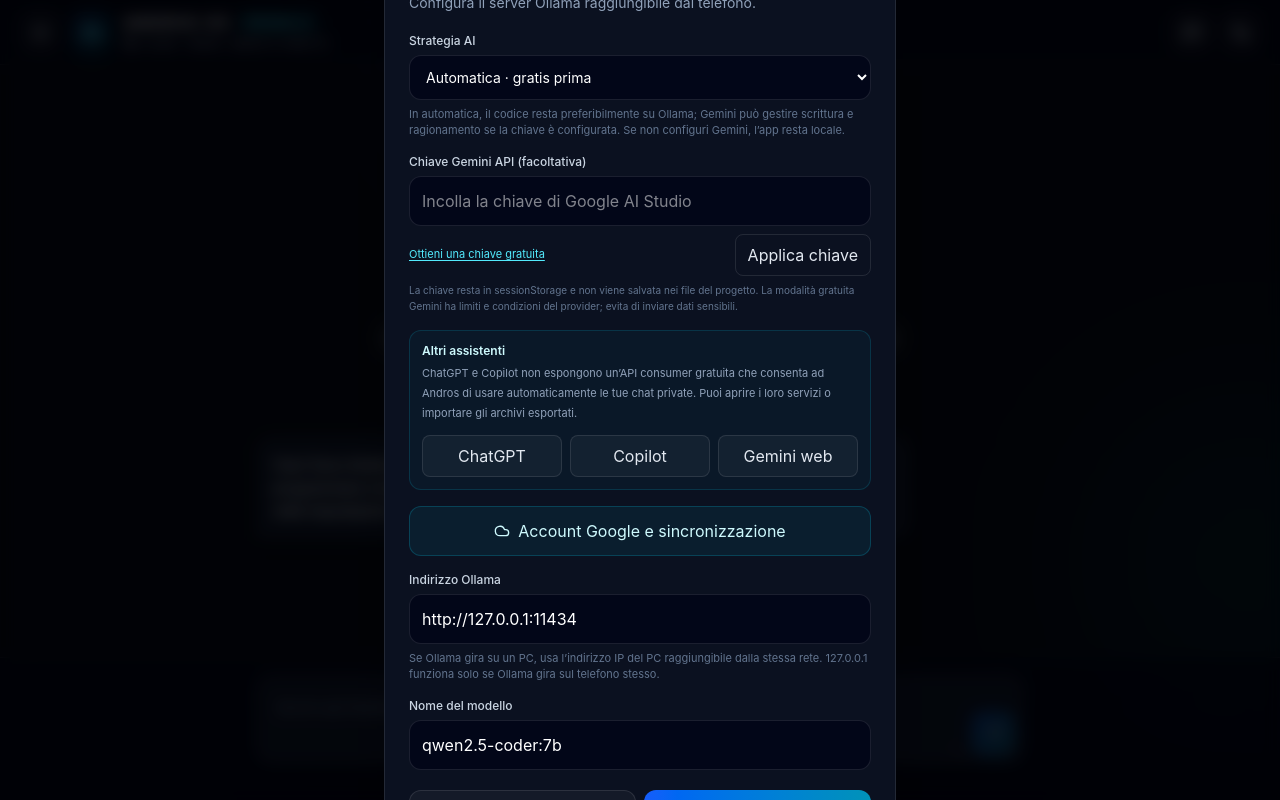
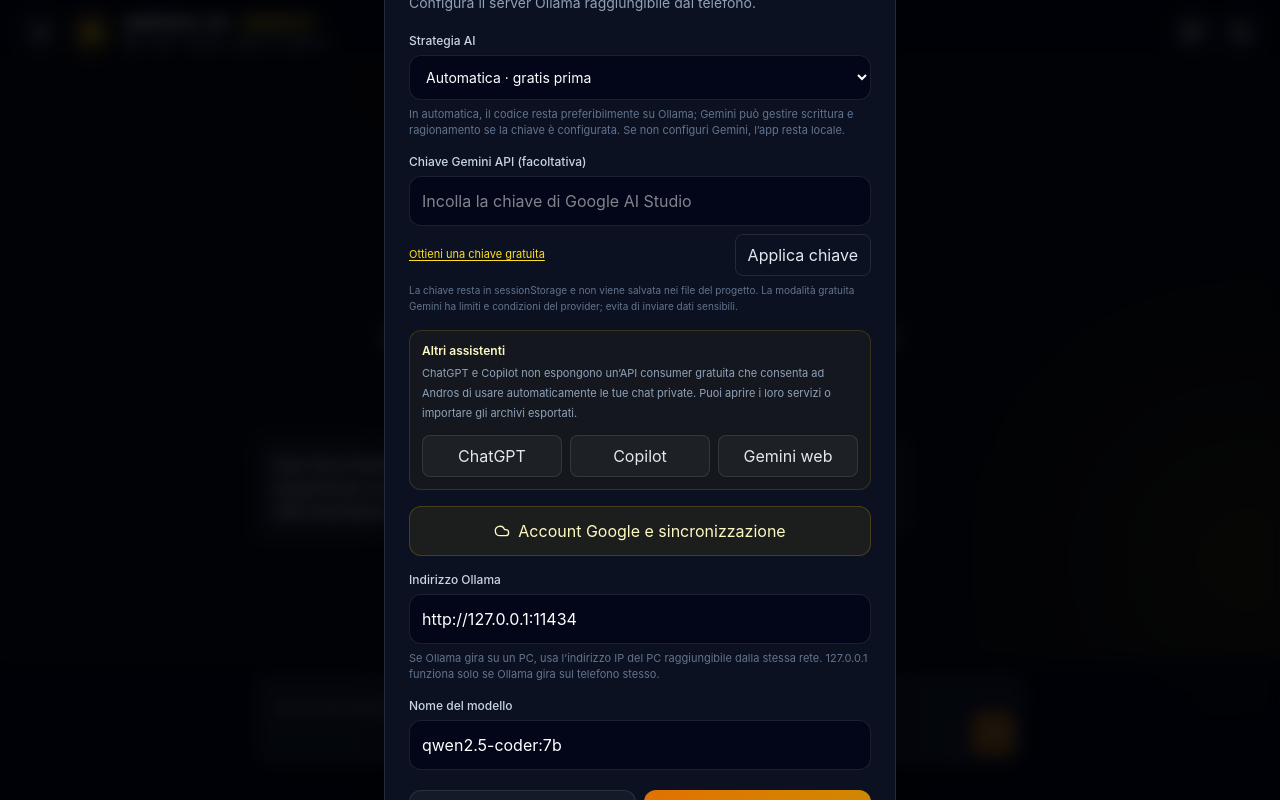
Before and after one commit to pippo2801/andros-app, a React (Vite) app: page / in a window 1280 px wide. Both pictures are taken after a click on the button 1240 px from the left and 32 px from the top of the page. Built offline with nearby package versions, Linux system fonts and the light colour scheme.

Commit message:
style: apply warm gold and yellow interface palette

```diff
--- a/src/pages/Index.tsx
+++ b/src/pages/Index.tsx
@@ -336,8 +336,8 @@
   return (
     <main className="relative flex h-screen min-h-[100dvh] flex-col overflow-hidden bg-[#050914] text-slate-100">
       <div className="pointer-events-none absolute inset-0 overflow-hidden">
-        <div className="absolute -top-36 left-1/3 h-72 w-72 rounded-full bg-blue-600/10 blur-[100px]" />
-        <div className="absolute bottom-20 -right-32 h-80 w-80 rounded-full bg-cyan-500/10 blur-[110px]" />
+        <div className="absolute -top-36 left-1/3 h-72 w-72 rounded-full bg-amber-600/10 blur-[100px]" />
+        <div className="absolute bottom-20 -right-32 h-80 w-80 rounded-full bg-yellow-500/10 blur-[110px]" />
       </div>
 
       <header className="relative z-10 flex shrink-0 items-center justify-between border-b border-white/[0.08] bg-slate-950/75 px-3 py-3 backdrop-blur-xl sm:px-5">
@@ -350,13 +350,13 @@
           >
             <Menu size={19} />
           </button>
-          <div className="flex h-10 w-10 shrink-0 items-center justify-center rounded-xl border border-cyan-400/25 bg-gradient-to-br from-blue-500/20 to-cyan-400/10 text-cyan-300 shadow-lg shadow-cyan-950/30">
+          <div className="flex h-10 w-10 shrink-0 items-center justify-center rounded-xl border border-yellow-400/25 bg-gradient-to-br from-amber-500/20 to-yellow-400/10 text-yellow-300 shadow-lg shadow-yellow-950/30">
             <Bot size={22} />
           </div>
           <div className="min-w-0">
             <div className="flex items-center gap-2">
               <span className="truncate text-sm font-bold tracking-[0.18em]">ANDROS OS</span>
-              <span className="hidden rounded-md border border-cyan-400/20 bg-cyan-400/10 px-1.5 py-0.5 text-[9px] font-semibold tracking-wider text-cyan-300 sm:inline">PERSONAL AI</span>
+              <span className="hidden rounded-md border border-yellow-400/20 bg-yellow-400/10 px-1.5 py-0.5 text-[9px] font-semibold tracking-wider text-yellow-300 sm:inline">PERSONAL AI</span>
             </div>
             <div className="mt-0.5 flex items-center gap-1.5 text-[11px] text-slate-400">
               {connection === 'online' ? <Wifi size={12} className="text-emerald-400" /> : connection === 'offline' ? <WifiOff size={12} className="text-amber-400" /> : <Cpu size={12} />}
@@ -377,7 +377,7 @@
             type="button"
             aria-label="Impostazioni"
             onClick={openSettings}
-            className="flex h-10 w-10 items-center justify-center rounded-xl border border-white/10 bg-white/[0.04] text-slate-300 transition hover:border-cyan-400/30 hover:bg-cyan-400/10 hover:text-cyan-200"
+            className="flex h-10 w-10 items-center justify-center rounded-xl border border-white/10 bg-white/[0.04] text-slate-300 transition hover:border-yellow-400/30 hover:bg-yellow-400/10 hover:text-yellow-200"
           >
             <Settings2 size={19} />
           </button>
@@ -404,14 +404,14 @@
         <div className="flex-1 overflow-y-auto px-3 py-5 sm:px-6 sm:py-7">
           {messages.length === 1 && messages[0]?.role === 'assistant' && (
             <div className="mx-auto mb-7 mt-2 max-w-2xl text-center sm:mt-8">
-              <div className="mx-auto mb-4 flex h-16 w-16 items-center justify-center rounded-2xl border border-cyan-300/20 bg-gradient-to-br from-blue-500/20 to-cyan-400/10 text-cyan-200 shadow-2xl shadow-cyan-950/30">
+              <div className="mx-auto mb-4 flex h-16 w-16 items-center justify-center rounded-2xl border border-yellow-300/20 bg-gradient-to-br from-amber-500/20 to-yellow-400/10 text-yellow-200 shadow-2xl shadow-yellow-950/30">
                 <Sparkles size={28} />
               </div>
               <h1 className="text-2xl font-semibold tracking-tight text-white sm:text-3xl">Il tuo spazio, la tua intelligenza.</h1>
               <p className="mx-auto mt-2 max-w-md text-sm leading-6 text-slate-400">Un assistente personale collegato al modello che scegli. Le conversazioni restano salvate localmente su questo dispositivo.</p>
               <div className="mt-5 flex flex-wrap justify-center gap-2">
                 {['Aiutami a organizzare la giornata', 'Spiegami un concetto difficile', 'Aiutami con il codice'].map((suggestion) => (
-                  <button key={suggestion} type="button" onClick={() => setInput(suggestion)} className="rounded-full border border-white/10 bg-white/[0.035] px-3 py-2 text-xs text-slate-300 transition hover:border-cyan-400/30 hover:bg-cyan-400/[0.07]">
+                  <button key={suggestion} type="button" onClick={() => setInput(suggestion)} className="rounded-full border border-white/10 bg-white/[0.035] px-3 py-2 text-xs text-slate-300 transition hover:border-yellow-400/30 hover:bg-yellow-400/[0.07]">
                     {suggestion}
                   </button>
                 ))}
@@ -425,8 +425,8 @@
             ))}
             {loading && (
               <div className="mb-4 flex justify-start">
-                <div className="flex items-center gap-2 rounded-2xl rounded-bl-sm border border-cyan-400/15 bg-slate-900/90 px-4 py-3 text-sm text-slate-300">
-                  <LoaderCircle size={16} className="animate-spin text-cyan-300" />
+                <div className="flex items-center gap-2 rounded-2xl rounded-bl-sm border border-yellow-400/15 bg-slate-900/90 px-4 py-3 text-sm text-slate-300">
+                  <LoaderCircle size={16} className="animate-spin text-yellow-300" />
                   Andros sta elaborando…
                 </div>
               </div>
@@ -442,7 +442,7 @@
               <button type="button" aria-label="Chiudi avviso" onClick={() => setNotice('')} className="text-slate-500 hover:text-white"><X size={14} /></button>
             </div>
           )}
-          <form onSubmit={handleSend} className="mx-auto flex max-w-3xl items-end gap-2 rounded-2xl border border-white/10 bg-slate-900/90 p-2 shadow-2xl shadow-black/20 focus-within:border-cyan-400/30">
+          <form onSubmit={handleSend} className="mx-auto flex max-w-3xl items-end gap-2 rounded-2xl border border-white/10 bg-slate-900/90 p-2 shadow-2xl shadow-black/20 focus-within:border-yellow-400/30">
             <textarea
               value={input}
               onChange={(event) => setInput(event.target.value)}
@@ -462,7 +462,7 @@
               type="submit"
               disabled={loading || !input.trim()}
               aria-label="Invia messaggio"
-              className="flex h-11 w-11 shrink-0 items-center justify-center rounded-xl bg-gradient-to-br from-blue-600 to-cyan-600 text-white shadow-lg shadow-blue-950/40 transition hover:brightness-110 disabled:cursor-not-allowed disabled:opacity-40"
+              className="flex h-11 w-11 shrink-0 items-center justify-center rounded-xl bg-gradient-to-br from-amber-600 to-yellow-600 text-white shadow-lg shadow-amber-950/40 transition hover:brightness-110 disabled:cursor-not-allowed disabled:opacity-40"
             >
               <Send size={18} />
             </button>
@@ -492,7 +492,7 @@
           <section role="dialog" aria-modal="true" aria-labelledby="memory-title" className="w-full max-w-lg rounded-t-3xl border border-white/10 bg-[#0b1120] p-5 shadow-2xl sm:rounded-3xl sm:p-6">
             <div className="mb-5 flex items-start justify-between gap-4">
               <div>
-                <div className="mb-2 flex h-10 w-10 items-center justify-center rounded-xl border border-cyan-400/20 bg-cyan-400/10 text-cyan-200"><BookOpen size={20} /></div>
+                <div className="mb-2 flex h-10 w-10 items-center justify-center rounded-xl border border-yellow-400/20 bg-yellow-400/10 text-yellow-200"><BookOpen size={20} /></div>
                 <h2 id="memory-title" className="text-lg font-semibold text-white">Memoria e regole permanenti</h2>
                 <p className="mt-1 text-sm leading-5 text-slate-400">Le regole che scrivi e salvi qui vengono applicate alle richieste successive. Nessuna regola viene aggiunta senza la tua conferma.</p>
               </div>
@@ -502,11 +502,11 @@
             <form onSubmit={(event) => { event.preventDefault(); handleSaveRule(); }} className="space-y-3">
               <label className="block">
                 <span className="mb-1.5 block text-xs font-medium text-slate-300">Nuova regola</span>
-                <textarea value={ruleDraft} onChange={(event) => setRuleDraft(event.target.value)} maxLength={500} rows={3} placeholder="Esempio: prima di modificare file importanti, crea un backup." className="w-full resize-y rounded-xl border border-white/10 bg-slate-950 px-3 py-3 text-sm leading-5 text-white outline-none transition focus:border-cyan-400/50" />
+                <textarea value={ruleDraft} onChange={(event) => setRuleDraft(event.target.value)} maxLength={500} rows={3} placeholder="Esempio: prima di modificare file importanti, crea un backup." className="w-full resize-y rounded-xl border border-white/10 bg-slate-950 px-3 py-3 text-sm leading-5 text-white outline-none transition focus:border-yellow-400/50" />
               </label>
               <div className="flex items-center justify-between gap-3">
                 <span className="text-[10px] text-slate-500">{ruleDraft.length}/500 caratteri</span>
-                <button type="submit" disabled={!ruleDraft.trim()} className="flex items-center gap-2 rounded-xl bg-gradient-to-r from-blue-600 to-cyan-600 px-4 py-2.5 text-sm font-semibold text-white transition hover:brightness-110 disabled:cursor-not-allowed disabled:opacity-40"><Plus size={16} /> Salva e approva</button>
+                <button type="submit" disabled={!ruleDraft.trim()} className="flex items-center gap-2 rounded-xl bg-gradient-to-r from-amber-600 to-yellow-600 px-4 py-2.5 text-sm font-semibold text-white transition hover:brightness-110 disabled:cursor-not-allowed disabled:opacity-40"><Plus size={16} /> Salva e approva</button>
               </div>
             </form>
 
@@ -538,7 +538,7 @@
           <section role="dialog" aria-modal="true" aria-labelledby="settings-title" className="w-full max-w-lg rounded-t-3xl border border-white/10 bg-[#0b1120] p-5 shadow-2xl sm:rounded-3xl sm:p-6">
             <div className="mb-5 flex items-start justify-between gap-4">
               <div>
-                <div className="mb-2 flex h-10 w-10 items-center justify-center rounded-xl border border-cyan-400/20 bg-cyan-400/10 text-cyan-200"><Settings2 size={20} /></div>
+                <div className="mb-2 flex h-10 w-10 items-center justify-center rounded-xl border border-yellow-400/20 bg-yellow-400/10 text-yellow-200"><Settings2 size={20} /></div>
                 <h2 id="settings-title" className="text-lg font-semibold text-white">Connessione e modello</h2>
                 <p className="mt-1 text-sm leading-5 text-slate-400">Configura il server Ollama raggiungibile dal telefono.</p>
               </div>
@@ -552,7 +552,7 @@
                   const next = event.target.value as 'auto' | 'ollama' | 'gemini';
                   setAiMode(next);
                   try { localStorage.setItem('andros.ai.mode.v1', next); } catch { /* keep this session's choice */ }
-                }} className="w-full rounded-xl border border-white/10 bg-slate-950 px-3 py-3 text-sm text-white outline-none focus:border-cyan-400/50">
+                }} className="w-full rounded-xl border border-white/10 bg-slate-950 px-3 py-3 text-sm text-white outline-none focus:border-yellow-400/50">
                   <option value="auto">Automatica · gratis prima</option>
                   <option value="ollama">Solo Ollama locale</option>
                   <option value="gemini">Gemini API (richiede chiave)</option>
@@ -561,9 +561,9 @@
               </label>
               <label className="block">
                 <span className="mb-1.5 block text-xs font-medium text-slate-300">Chiave Gemini API (facoltativa)</span>
-                <input value={geminiKeyDraft} onChange={(event) => setGeminiKeyDraft(event.target.value)} type="password" placeholder="Incolla la chiave di Google AI Studio" autoCapitalize="none" autoCorrect="off" className="w-full rounded-xl border border-white/10 bg-slate-950 px-3 py-3 text-sm text-white outline-none focus:border-cyan-400/50" />
+                <input value={geminiKeyDraft} onChange={(event) => setGeminiKeyDraft(event.target.value)} type="password" placeholder="Incolla la chiave di Google AI Studio" autoCapitalize="none" autoCorrect="off" className="w-full rounded-xl border border-white/10 bg-slate-950 px-3 py-3 text-sm text-white outline-none focus:border-yellow-400/50" />
                 <div className="mt-2 flex items-center justify-between gap-3">
-                  <a href="https://aistudio.google.com/apikey" target="_blank" rel="noreferrer" className="text-[11px] text-cyan-300 underline underline-offset-2">Ottieni una chiave gratuita</a>
+                  <a href="https://aistudio.google.com/apikey" target="_blank" rel="noreferrer" className="text-[11px] text-yellow-300 underline underline-offset-2">Ottieni una chiave gratuita</a>
                   <button type="button" onClick={() => {
                     try { setGeminiApiKey(geminiKeyDraft); setSettingsError(''); setNotice(geminiKeyDraft.trim() ? 'Chiave Gemini conservata solo nella sessione corrente.' : 'Gemini disattivato; uso Ollama locale.'); }
                     catch (error) { setSettingsError(error instanceof Error ? error.message : 'Impossibile salvare la chiave.'); }
@@ -571,8 +571,8 @@
                 </div>
                 <span className="mt-1.5 block text-[10px] leading-4 text-slate-500">La chiave resta in sessionStorage e non viene salvata nei file del progetto. La modalità gratuita Gemini ha limiti e condizioni del provider; evita di inviare dati sensibili.</span>
               </label>
-              <div className="rounded-xl border border-cyan-400/15 bg-cyan-400/[0.04] p-3">
-                <p className="text-xs font-semibold text-cyan-100">Altri assistenti</p>
+              <div className="rounded-xl border border-yellow-400/15 bg-yellow-400/[0.04] p-3">
+                <p className="text-xs font-semibold text-yellow-100">Altri assistenti</p>
                 <p className="mt-1 text-[11px] leading-5 text-slate-400">ChatGPT e Copilot non espongono un’API consumer gratuita che consenta ad Andros di usare automaticamente le tue chat private. Puoi aprire i loro servizi o importare gli archivi esportati.</p>
                 <div className="mt-3 grid grid-cols-3 gap-2">
                   <button type="button" onClick={() => void Browser.open({ url: 'https://chatgpt.com/' })} className="rounded-lg border border-white/10 bg-white/[0.04] px-2 py-2 text-xs text-slate-200 hover:bg-white/10">ChatGPT</button>
@@ -580,18 +580,18 @@
                   <button type="button" onClick={() => void Browser.open({ url: 'https://gemini.google.com/' })} className="rounded-lg border border-white/10 bg-white/[0.04] px-2 py-2 text-xs text-slate-200 hover:bg-white/10">Gemini web</button>
                 </div>
               </div>
-              <button type="button" onClick={openGoogleSync} className="flex w-full items-center justify-center gap-2 rounded-xl border border-cyan-400/20 bg-cyan-400/[0.07] px-3 py-3 text-sm font-medium text-cyan-100 hover:bg-cyan-400/[0.12]">
+              <button type="button" onClick={openGoogleSync} className="flex w-full items-center justify-center gap-2 rounded-xl border border-yellow-400/20 bg-yellow-400/[0.07] px-3 py-3 text-sm font-medium text-yellow-100 hover:bg-yellow-400/[0.12]">
                 <Cloud size={16} /> Account Google e sincronizzazione
               </button>
               <label className="block">
                 <span className="mb-1.5 block text-xs font-medium text-slate-300">Indirizzo Ollama</span>
-                <input value={endpointDraft} onChange={(event) => setEndpointDraft(event.target.value)} placeholder="http://127.0.0.1:11434" inputMode="url" autoCapitalize="none" autoCorrect="off" className="w-full rounded-xl border border-white/10 bg-slate-950 px-3 py-3 text-sm text-white outline-none transition focus:border-cyan-400/50" />
+                <input value={endpointDraft} onChange={(event) => setEndpointDraft(event.target.value)} placeholder="http://127.0.0.1:11434" inputMode="url" autoCapitalize="none" autoCorrect="off" className="w-full rounded-xl border border-white/10 bg-slate-950 px-3 py-3 text-sm text-white outline-none transition focus:border-yellow-400/50" />
                 <span className="mt-1.5 block text-[11px] leading-4 text-slate-500">Se Ollama gira su un PC, usa l’indirizzo IP del PC raggiungibile dalla stessa rete. 127.0.0.1 funziona solo se Ollama gira sul telefono stesso.</span>
               </label>
 
               <label className="block">
                 <span className="mb-1.5 block text-xs font-medium text-slate-300">Nome del modello</span>
-                <input value={modelDraft} onChange={(event) => setModelDraft(event.target.value)} placeholder="qwen2.5-coder:7b" autoCapitalize="none" autoCorrect="off" list="andros-model-list" className="w-full rounded-xl border border-white/10 bg-slate-950 px-3 py-3 text-sm text-white outline-none transition focus:border-cyan-400/50" />
+                <input value={modelDraft} onChange={(event) => setModelDraft(event.target.value)} placeholder="qwen2.5-coder:7b" autoCapitalize="none" autoCorrect="off" list="andros-model-list" className="w-full rounded-xl border border-white/10 bg-slate-950 px-3 py-3 text-sm text-white outline-none transition focus:border-yellow-400/50" />
                 <datalist id="andros-model-list">{availableModels.map((model) => <option key={model} value={model} />)}</datalist>
                 {availableModels.length > 0 && <p className="mt-1.5 text-[11px] text-emerald-300">{availableModels.length} modelli rilevati sul server.</p>}
               </label>
@@ -603,7 +603,7 @@
                 <button type="button" onClick={handleCheckConnection} disabled={connection === 'checking'} className="flex items-center justify-center gap-2 rounded-xl border border-white/10 bg-white/[0.04] px-3 py-3 text-sm font-medium text-slate-200 transition hover:bg-white/10 disabled:opacity-50">
                   {connection === 'checking' ? <LoaderCircle size={16} className="animate-spin" /> : <Wifi size={16} />} Verifica
                 </button>
-                <button type="button" onClick={handleSaveSettings} className="rounded-xl bg-gradient-to-r from-blue-600 to-cyan-600 px-3 py-3 text-sm font-semibold text-white transition hover:brightness-110">Salva impostazioni</button>
+                <button type="button" onClick={handleSaveSettings} className="rounded-xl bg-gradient-to-r from-amber-600 to-yellow-600 px-3 py-3 text-sm font-semibold text-white transition hover:brightness-110">Salva impostazioni</button>
               </div>
               <p className="text-[10px] leading-4 text-slate-500">La configurazione viene salvata sul dispositivo. Ollama deve essere avviato e raggiungibile; l’app non scarica automaticamente i modelli.</p>
             </div>
```
